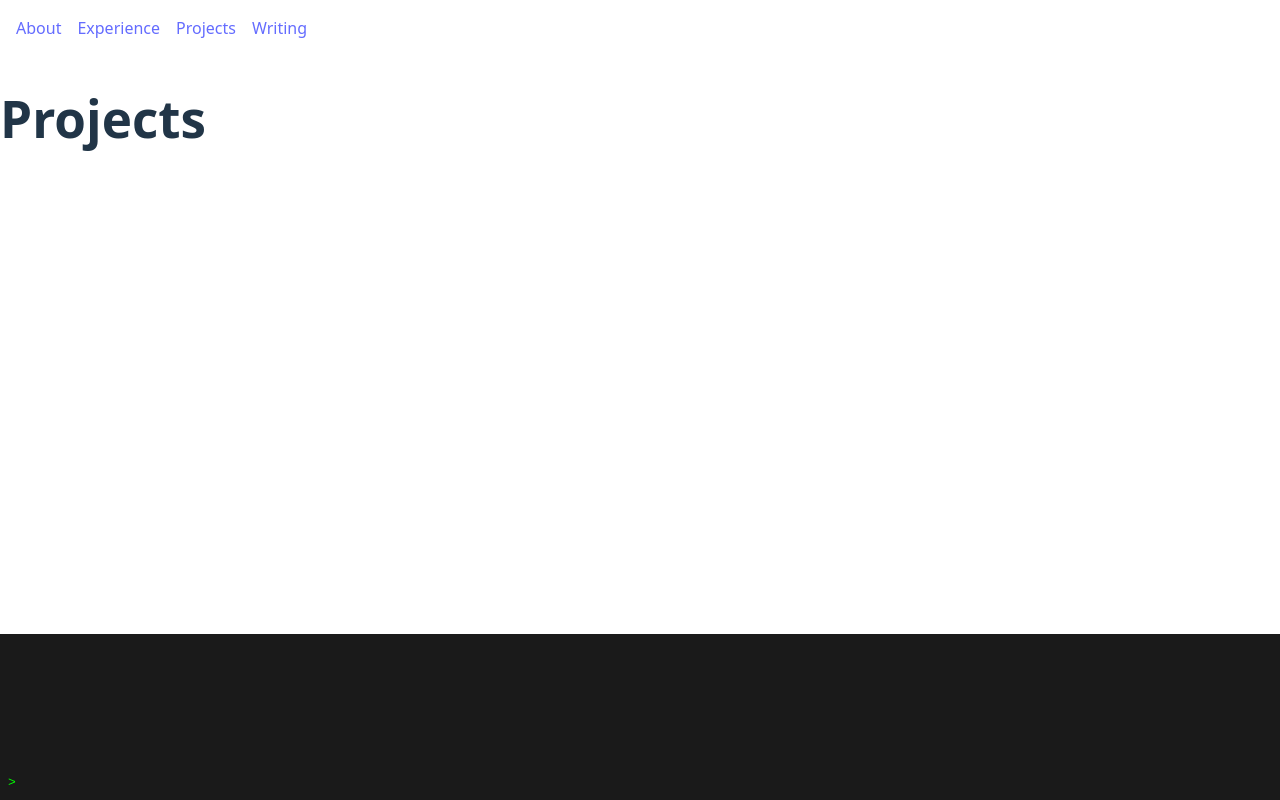
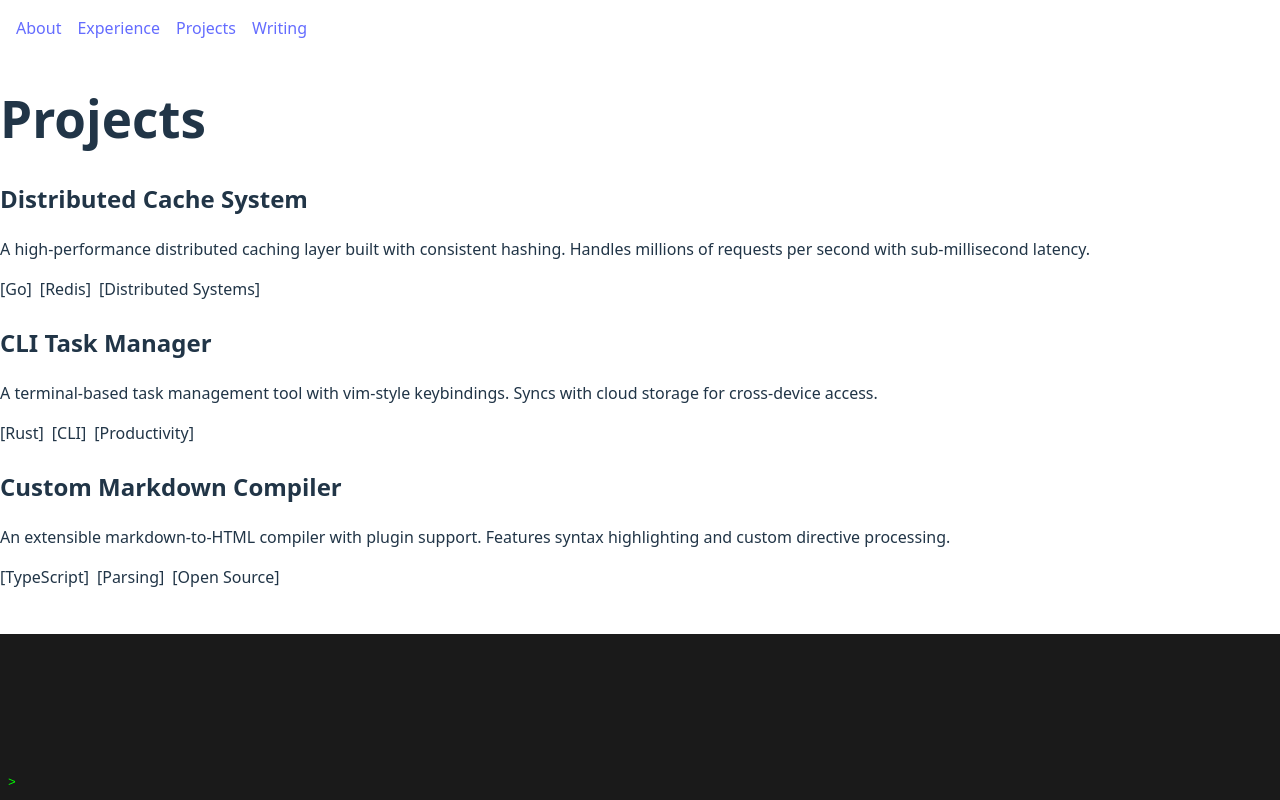
Before and after one commit to kevinclb/portfolio, a React (Vite) app: page /projects in a window 1280 px wide. Built offline with nearby package versions, Linux system fonts and the light colour scheme.

Commit message:
implement Projects component to display a list of projects with links, titles, summaries, and tags

```diff
--- /dev/null
+++ b/src/data/projects.ts
@@ -0,0 +1,43 @@
+export interface Project {
+  slug: string
+  title: string
+  summary: string
+  tags: string[]
+  content: string
+}
+
+export const projects: Project[] = [
+  {
+    slug: 'distributed-cache',
+    title: 'Distributed Cache System',
+    summary: 'A high-performance distributed caching layer built with consistent hashing. Handles millions of requests per second with sub-millisecond latency.',
+    tags: ['Go', 'Redis', 'Distributed Systems'],
+    content: `Lorem ipsum dolor sit amet, consectetur adipiscing elit. Sed do eiusmod tempor incididunt ut labore et dolore magna aliqua. Ut enim ad minim veniam, quis nostrud exercitation ullamco laboris nisi ut aliquip ex ea commodo consequat.
+
+Duis aute irure dolor in reprehenderit in voluptate velit esse cillum dolore eu fugiat nulla pariatur. Excepteur sint occaecat cupidatat non proident, sunt in culpa qui officia deserunt mollit anim id est laborum.
+
+Sed ut perspiciatis unde omnis iste natus error sit voluptatem accusantium doloremque laudantium, totam rem aperiam, eaque ipsa quae ab illo inventore veritatis et quasi architecto beatae vitae dicta sunt explicabo.`,
+  },
+  {
+    slug: 'cli-task-manager',
+    title: 'CLI Task Manager',
+    summary: 'A terminal-based task management tool with vim-style keybindings. Syncs with cloud storage for cross-device access.',
+    tags: ['Rust', 'CLI', 'Productivity'],
+    content: `Nemo enim ipsam voluptatem quia voluptas sit aspernatur aut odit aut fugit, sed quia consequuntur magni dolores eos qui ratione voluptatem sequi nesciunt.
+
+Neque porro quisquam est, qui dolorem ipsum quia dolor sit amet, consectetur, adipisci velit, sed quia non numquam eius modi tempora incidunt ut labore et dolore magnam aliquam quaerat voluptatem.
+
+Ut enim ad minima veniam, quis nostrum exercitationem ullam corporis suscipit laboriosam, nisi ut aliquid ex ea commodi consequatur.`,
+  },
+  {
+    slug: 'markdown-compiler',
+    title: 'Custom Markdown Compiler',
+    summary: 'An extensible markdown-to-HTML compiler with plugin support. Features syntax highlighting and custom directive processing.',
+    tags: ['TypeScript', 'Parsing', 'Open Source'],
+    content: `Quis autem vel eum iure reprehenderit qui in ea voluptate velit esse quam nihil molestiae consequatur, vel illum qui dolorem eum fugiat quo voluptas nulla pariatur.
+
+At vero eos et accusamus et iusto odio dignissimos ducimus qui blanditiis praesentium voluptatum deleniti atque corrupti quos dolores et quas molestias excepturi sint occaecati cupiditate non provident.
+
+Similique sunt in culpa qui officia deserunt mollitia animi, id est laborum et dolorum fuga. Et harum quidem rerum facilis est et expedita distinctio.`,
+  },
+]
--- a/src/pages/Projects.tsx
+++ b/src/pages/Projects.tsx
@@ -1,5 +1,33 @@
+import { Link } from 'react-router-dom'
+import { projects } from '../data/projects'
+
 function Projects() {
-  return <h1>Projects</h1>
+  return (
+    <div>
+      <h1>Projects</h1>
+      <div>
+        {projects.map((project) => (
+          <Link
+            key={project.slug}
+            to={`/projects/${project.slug}`}
+            style={{ textDecoration: 'none', color: 'inherit', display: 'block' }}
+          >
+            <article style={{ marginBottom: '1.5rem' }}>
+              <h2>{project.title}</h2>
+              <p>{project.summary}</p>
+              <div>
+                {project.tags.map((tag) => (
+                  <span key={tag} style={{ marginRight: '0.5rem' }}>
+                    [{tag}]
+                  </span>
+                ))}
+              </div>
+            </article>
+          </Link>
+        ))}
+      </div>
+    </div>
+  )
 }
 
 export default Projects
```
